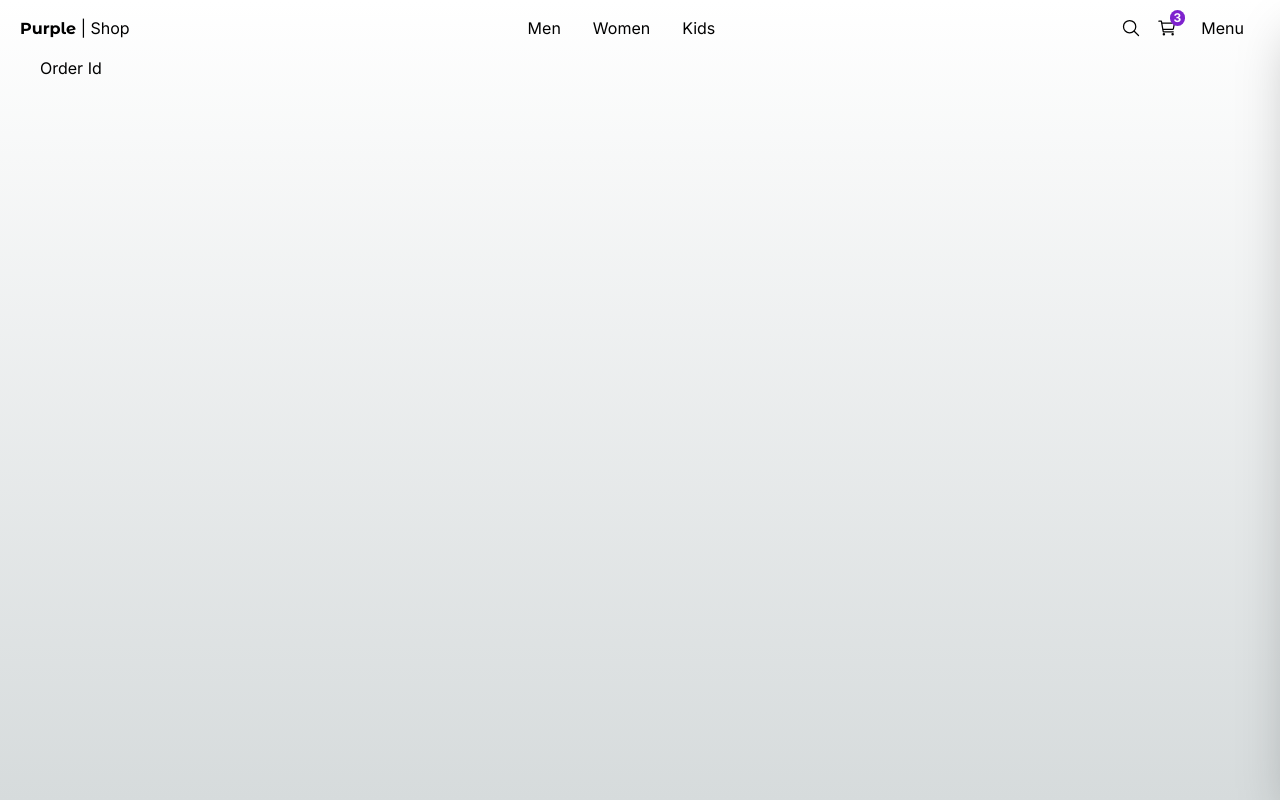
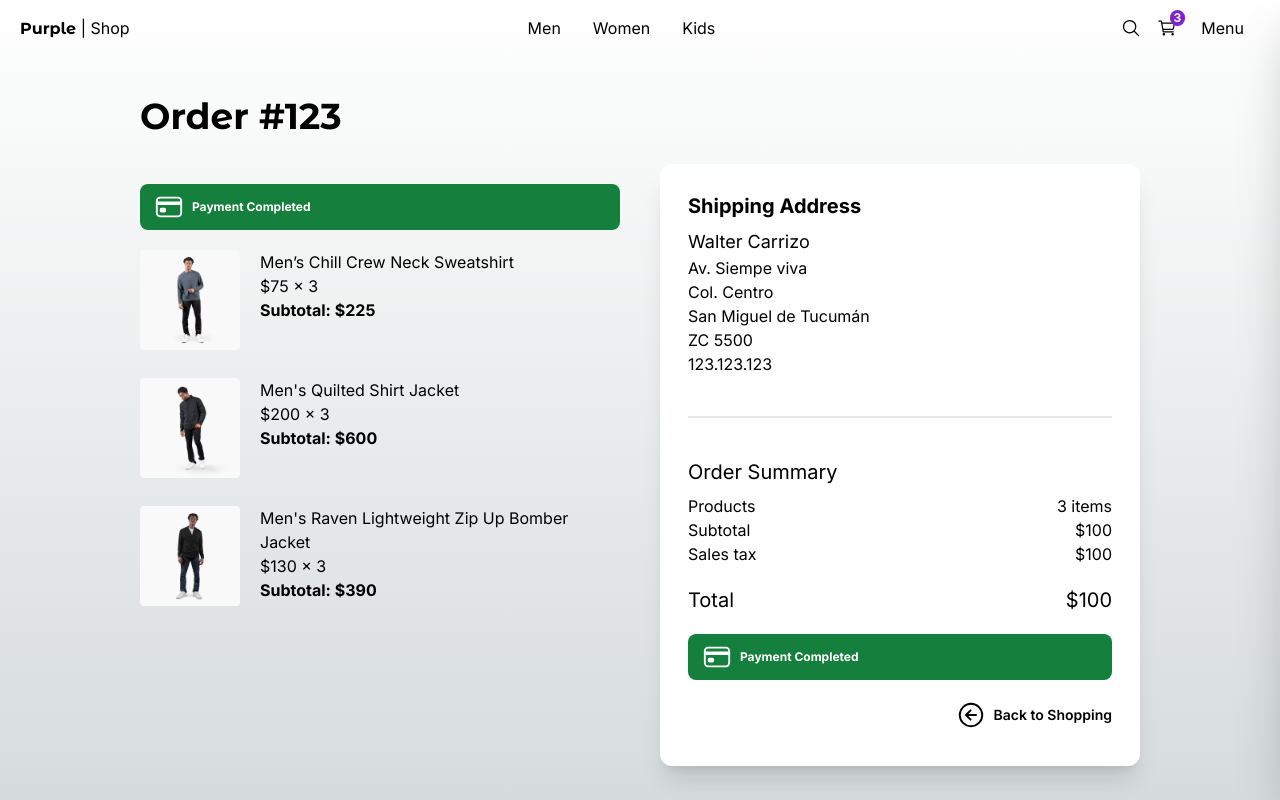
Before and after one commit to Walter-Daniel/purple-shop, a Next.js app: page /orders/123 in a window 1280 px wide. Built offline with nearby package versions, Linux system fonts and the light colour scheme.

Commit message:
Create order detail page

```diff
--- a/src/app/(shop)/orders/[id]/page.tsx
+++ b/src/app/(shop)/orders/[id]/page.tsx
@@ -1,8 +1,130 @@
+import { Title } from "@/components";
+import { initialData } from "@/seed/seed";
+import clsx from "clsx";
+import Image from "next/image";
+import Link from "next/link";
+import { IoArrowBackCircleOutline, IoCardOutline } from "react-icons/io5";
 
-export default function OrderByIDPage() {
+const productsInCart = [
+  initialData.products[0],
+  initialData.products[1],
+  initialData.products[2]
+]
+
+interface Props {
+  params:{
+    id: string;
+  }
+}
+
+export default function OrderByIdPage( { params }: Props ) {
+
+  const { id } = params;
+  //todo: verficated
+  //redirect
+
   return (
-    <div>
-      <h1>Order Id</h1>
+    <div className='flex justify-center items-center mb-72 px-10 sm:px-0'>
+      <div className="flex flex-col w-[1000px]">
+        <Title title={`Order #${id}`} />
+        <div className="grid grid-cols-1 sm:grid-cols-2 gap-10">
+          {/* CHECKOUT */}
+          <div className="flex flex-col mt-5">
+            <div className={
+              clsx(
+                "flex items-center rounded-lg py-2 px-3.5 text-xs font-bold text-white mb-5",
+                {
+                  'bg-red-500': false,
+                  'bg-green-700': 'true'
+                }
+              )
+            }>
+              <IoCardOutline size={30} />
+              {/* <span className="mx-2">Payment pending</span> */}
+              <span className="mx-2">Payment Completed</span>
+            </div>
+
+          {/* ITEMS */}
+          {
+            productsInCart.map(product => (
+              <div key={product.slug} className="flex mb-7">
+                <Image
+                  src={`/products/${ product.images[0] }`}
+                  alt={product.title}
+                  height={ 100 }
+                  width={ 100 }
+                  style={{
+                    height: '100px',
+                    width: '100px'
+                  }}
+                  className="mr-5 rounded"
+                />
+                <div className="w-full">
+                  <p>{product.title}</p>
+                  <p>${product.price} x 3</p>
+                  <p className="font-bold">Subtotal: ${product.price * 3}</p>
+                </div>
+              </div>
+            ))
+          }
+          </div>
+          {/* ORDER SUMMARY */}
+          <div className="bg-white rounded-xl shadow-xl p-7">
+
+            <h2 className="text-xl mb-2 font-bold">Shipping Address</h2>
+              <div className="mb-10">
+                <p className="text-lg">Walter Carrizo</p>
+                <p>Av. Siempe viva</p>
+                <p>Col. Centro</p>
+                <p>San Miguel de Tucumán</p>
+                <p>ZC 5500</p>
+                <p>123.123.123</p>
+              </div>
+
+            {/* DIVIDER */}
+            <div className="w-full h-0.5 bg-gray-200 mb-10"/>
+
+            <h2 className="text-xl mb-2">Order Summary</h2>
+
+            <div className="grid grid-cols-2">
+              <span>Products</span>
+              <span className="text-right">3 items</span>
+
+              <span>Subtotal</span>
+              <span className="text-right">$100</span>
+
+              <span>Sales tax</span>
+              <span className="text-right">$100</span>
+
+              <span className="text-xl mt-5">Total</span>
+              <span className="text-xl mt-5 text-right">$100</span>
+            </div>
+
+            <div className="mt-5 mb-2 w-full">
+
+              <div className={
+                clsx(
+                  "flex items-center rounded-lg py-2 px-3.5 text-xs font-bold text-white mb-5",
+                  {
+                    'bg-red-500': false,
+                    'bg-green-700': 'true'
+                  }
+                )
+              }>
+                <IoCardOutline size={30} />
+                {/* <span className="mx-2">Payment pending</span> */}
+                <span className="mx-2">Payment Completed</span>
+              </div>
+
+              <Link href='/' className="font-semibold flex justify-end items-center gap-2 text-sm">
+                <IoArrowBackCircleOutline size={30} />
+                Back to Shopping
+              </Link>
+
+            </div>
+          </div>
+        </div>
+      </div>
     </div>
   );
 }
```
